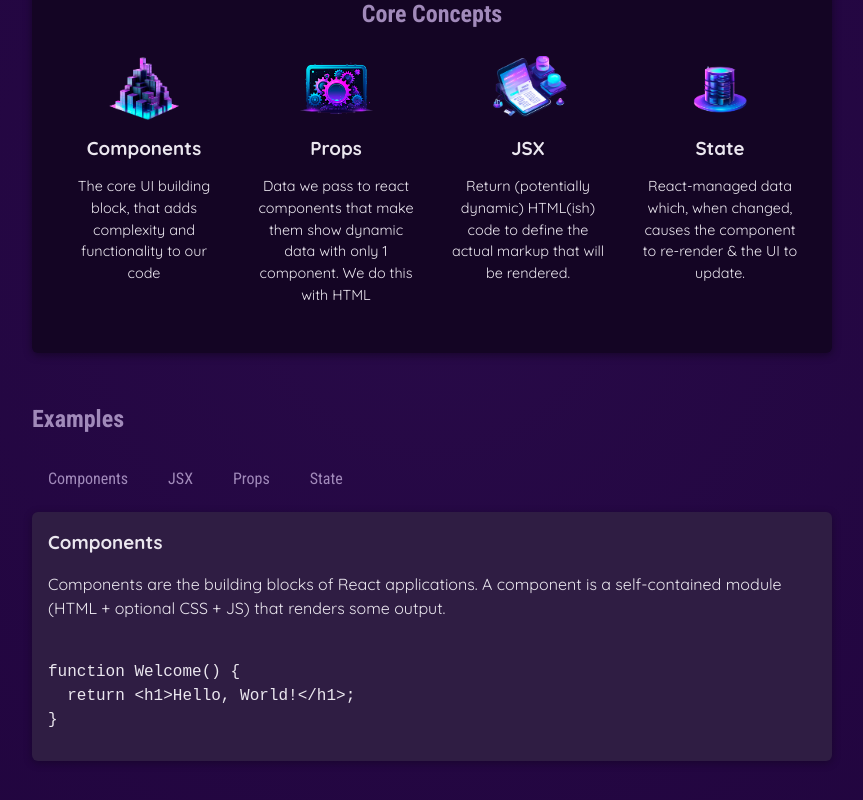
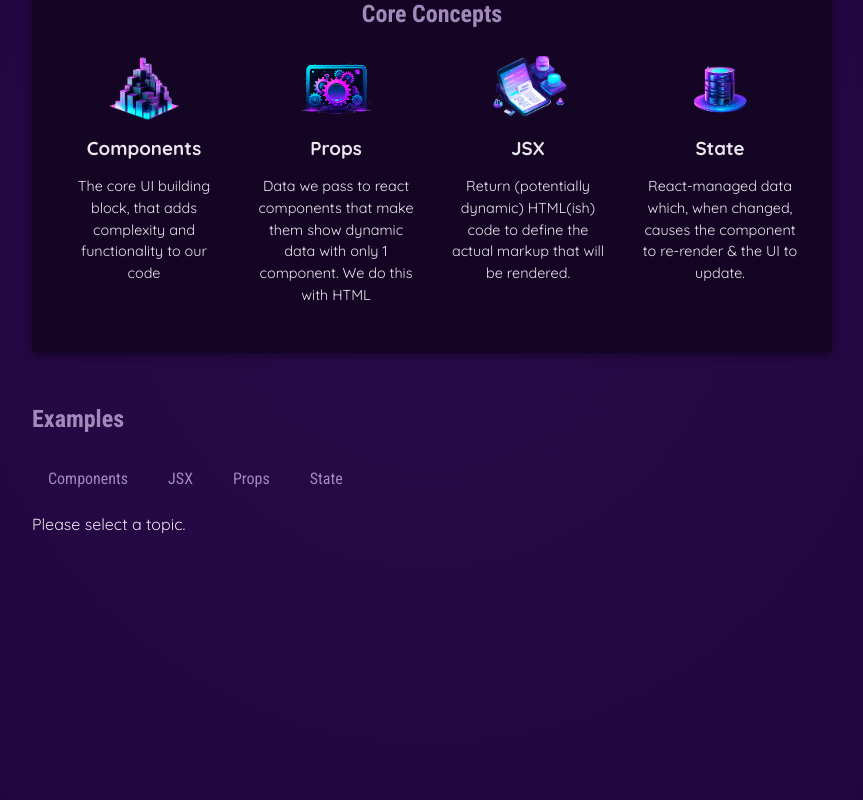
Before and after one commit to Dima-Sh13/ReactDemo-1, a React (Vite) app: page / in a window 1280 px wide. Shown: the part 368-1168 px from the top of the page, without its empty margins (208-1071 px from the left). Built offline with nearby package versions, Linux system fonts and the light colour scheme.

Commit message:
conditional rendering

```diff
--- a/src/App.jsx
+++ b/src/App.jsx
@@ -11,7 +11,7 @@ import { EXAMPLES } from './data.js';
 
 
 function App() {
-  let [ selectedTopic, setSelectedTopic ] = useState("Components");
+  let [ selectedTopic, setSelectedTopic ] = useState();
 
 
   function handleSelect(selectedButton){
@@ -19,20 +19,6 @@ function App() {
     console.log(selectedTopic)
   }
 
-   let [ seectedopic, setSeletedTopic ] = useState("Components");
-
-
-  function handleSelect(selectedButton){
-    setSelectedTopic(selectedButton);
-    console.log(selectedTopic)
-  }
-
-   let [ selectedopic, setSeleedTopic ] = useState("Components");
-
-  function handleSelect(selectedButton){
-    setSelectedTopic(selectedButton);
-    console.log(selectedTopic)
-  }
 
   return (
     <div>
@@ -60,7 +46,7 @@ function App() {
             <TabButton onSelect={() => handleSelect(CORE_CONCEPTS[3].title)}>{CORE_CONCEPTS[3].title}</TabButton>
 
           </menu>
-          <div id='tab-content'>
+            {!selectedTopic ? <p>Please select a topic.</p>: <div id='tab-content'>
             <h3>{EXAMPLES[selectedTopic].title}</h3>
             <p>{EXAMPLES[selectedTopic].description}</p>
             <pre>
@@ -69,7 +55,8 @@ function App() {
               </code>
             </pre>
 
-          </div>
+          </div>}
+
         </section>
 
       </main>
```
